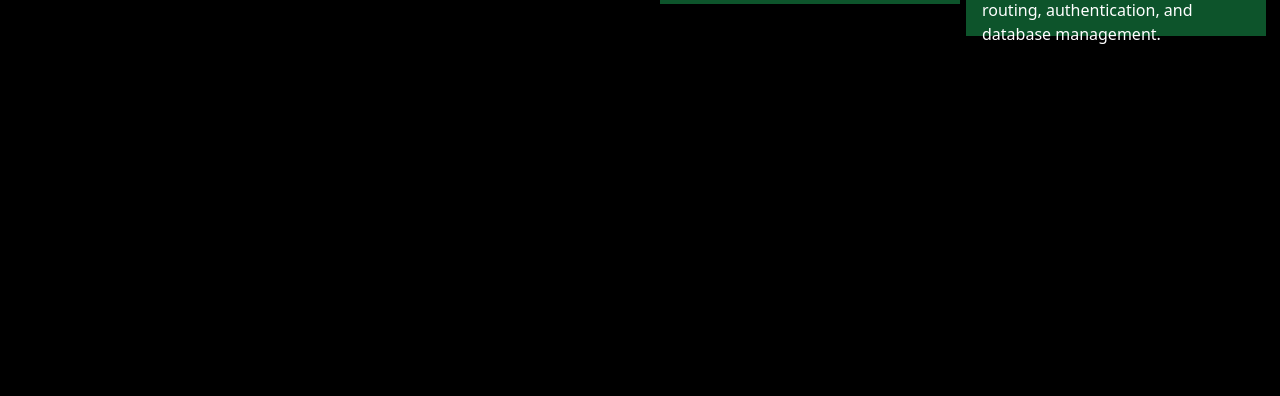
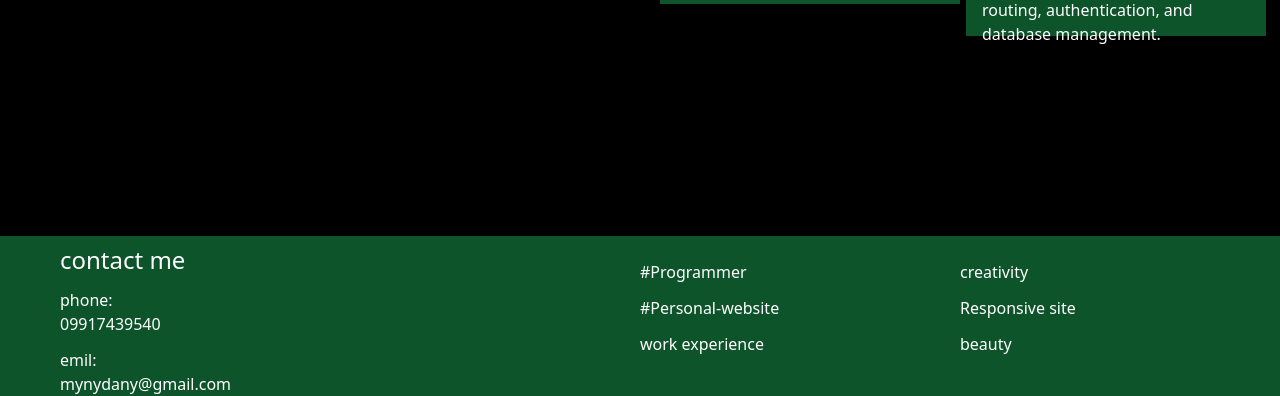
Before and after one commit to moeinyazdani/task-list, a PHP site: page / in a window 1280 px wide. Shown: the part 1284-1680 px from the top of the page. Before the commit the page ends 1328 px from the top, so only its background shows below. Run offline with PHP 8.4, Linux system fonts and the light colour scheme.

Commit message:
add foter

```diff
--- a/task 1/index.html
+++ b/task 1/index.html
@@ -91,6 +91,27 @@
         </div>
     </div>
 
+    <!-- < -- footer -- > -->
+    <footer class="grid grid-cols-4 w-full bg-green-900 h-40">
+        <div class="col-span-2 mt-2 ml-15">
+            <div class="text-2xl">contact me</div>
+            <div class="mt-3">phone:</div>
+            <div class="">09917439540</div>
+            <div class="mt-3">emil:</div>
+            <div>mynydany@gmail.com</div>
+        </div>
+        <div class="col-span-1 mt-6">
+            <div class="mb-3">#Programmer</div>
+            <div class="mb-3">#Personal-website</div>
+            <div class="mb-3">work experience</div>
+        </div>
+        <div class="col-span-1 mt-6">
+            <div class="mb-3">creativity</div>
+            <div class="mb-3">Responsive site</div>
+            <div class="mb-3">beauty</div>
+        </div>
+    </footer>
+
 
 
     <script src="https://cdn.jsdelivr.net/npm/gsap@3.13.0/dist/gsap.min.js"></script>
--- a/task 1/src/output.css
+++ b/task 1/src/output.css
@@ -8,10 +8,7 @@
     --font-mono: ui-monospace, SFMono-Regular, Menlo, Monaco, Consolas, "Liberation Mono",
       "Courier New", monospace;
     --color-red-600: oklch(57.7% 0.245 27.325);
-    --color-amber-300: oklch(87.9% 0.169 91.605);
-    --color-amber-600: oklch(66.6% 0.179 58.318);
     --color-amber-700: oklch(55.5% 0.163 48.998);
-    --color-amber-950: oklch(27.9% 0.077 45.635);
     --color-green-800: oklch(44.8% 0.119 151.328);
     --color-green-900: oklch(39.3% 0.095 152.535);
     --color-black: #000;
@@ -21,8 +18,12 @@
     --text-sm--line-height: calc(1.25 / 0.875);
     --text-base: 1rem;
     --text-base--line-height: calc(1.5 / 1);
+    --text-2xl: 1.5rem;
+    --text-2xl--line-height: calc(2 / 1.5);
     --text-6xl: 3.75rem;
     --text-6xl--line-height: 1;
+    --text-9xl: 8rem;
+    --text-9xl--line-height: 1;
     --font-weight-bold: 700;
     --radius-sm: 0.25rem;
     --radius-2xl: 1rem;
@@ -266,11 +273,29 @@
   .mr-4 {
     margin-right: calc(var(--spacing) * 4);
   }
+  .mb-2 {
+    margin-bottom: calc(var(--spacing) * 2);
+  }
+  .mb-2\.5 {
+    margin-bottom: calc(var(--spacing) * 2.5);
+  }
+  .mb-3 {
+    margin-bottom: calc(var(--spacing) * 3);
+  }
+  .mb-5 {
+    margin-bottom: calc(var(--spacing) * 5);
+  }
   .mb-50 {
     margin-bottom: calc(var(--spacing) * 50);
   }
   .-ml-6 {
     margin-left: calc(var(--spacing) * -6);
+  }
+  .ml-2 {
+    margin-left: calc(var(--spacing) * 2);
+  }
+  .ml-3 {
+    margin-left: calc(var(--spacing) * 3);
   }
   .ml-4 {
     margin-left: calc(var(--spacing) * 4);
@@ -320,26 +348,38 @@
   .table {
     display: table;
   }
+  .h-1 {
+    height: calc(var(--spacing) * 1);
+  }
+  .h-1\/4 {
+    height: calc(1/4 * 100%);
+  }
+  .h-3 {
+    height: calc(var(--spacing) * 3);
+  }
+  .h-22 {
+    height: calc(var(--spacing) * 22);
+  }
+  .h-30 {
+    height: calc(var(--spacing) * 30);
+  }
+  .h-36 {
+    height: calc(var(--spacing) * 36);
+  }
+  .h-40 {
+    height: calc(var(--spacing) * 40);
+  }
+  .h-50 {
+    height: calc(var(--spacing) * 50);
+  }
   .h-65 {
     height: calc(var(--spacing) * 65);
   }
   .h-\[598px\] {
     height: 598px;
   }
-  .h-full {
-    height: 100%;
-  }
   .w-9 {
     width: calc(var(--spacing) * 9);
-  }
-  .w-14 {
-    width: calc(var(--spacing) * 14);
-  }
-  .w-19 {
-    width: calc(var(--spacing) * 19);
-  }
-  .w-30 {
-    width: calc(var(--spacing) * 30);
   }
   .w-75 {
     width: calc(var(--spacing) * 75);
@@ -470,12 +507,17 @@
   .pl-30 {
     padding-left: calc(var(--spacing) * 30);
   }
-  .text-justify {
-    text-align: justify;
+  .text-2xl {
+    font-size: var(--text-2xl);
+    line-height: var(--tw-leading, var(--text-2xl--line-height));
   }
   .text-6xl {
     font-size: var(--text-6xl);
     line-height: var(--tw-leading, var(--text-6xl--line-height));
+  }
+  .text-9xl {
+    font-size: var(--text-9xl);
+    line-height: var(--tw-leading, var(--text-9xl--line-height));
   }
   .text-base {
     font-size: var(--text-base);
```
Also changed, not shown: other parts of task 1/src/output.css (+9 -58 lines).
